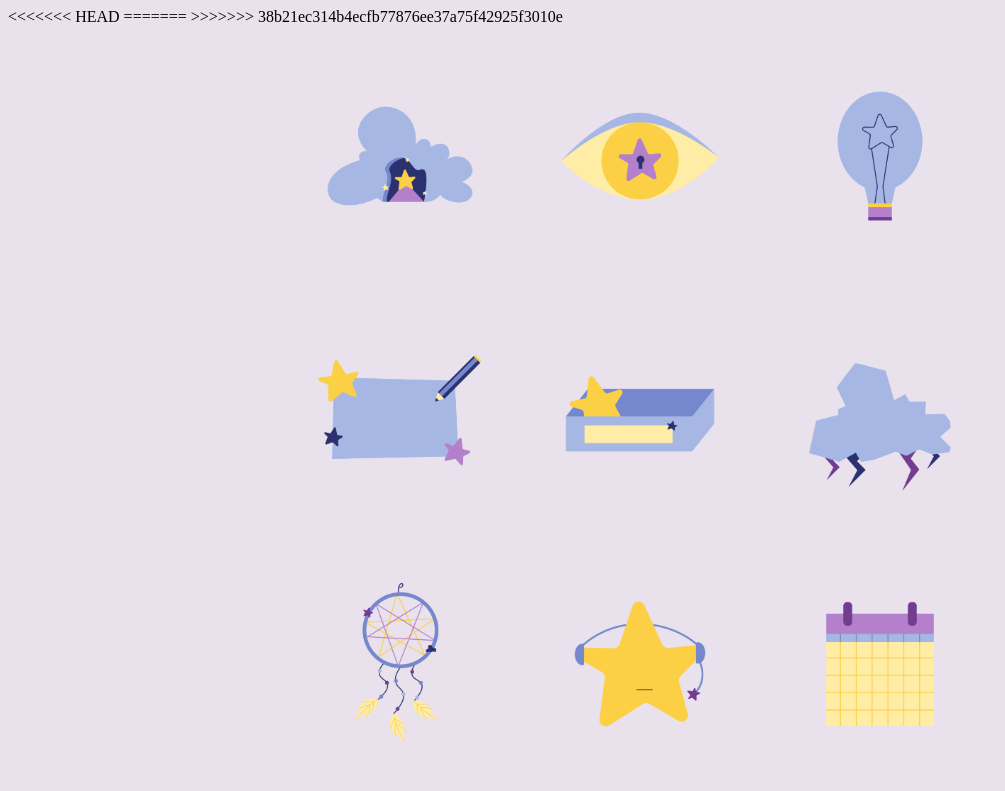
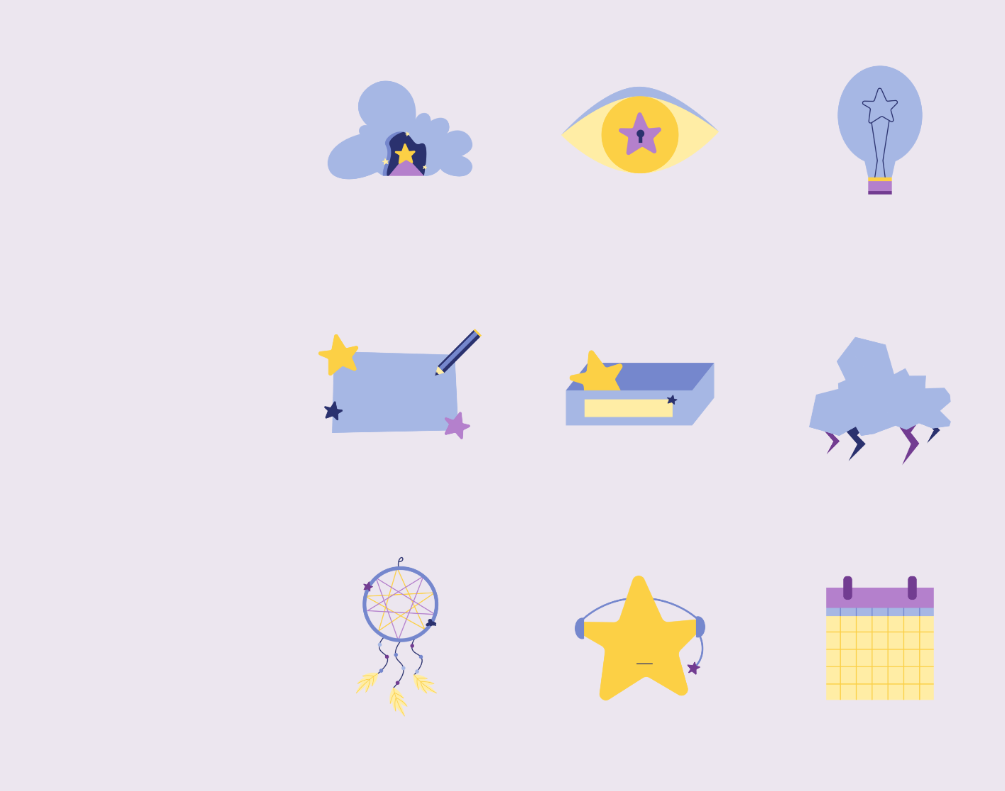
Before and after one commit to panpann2305/a2_icons, a plain HTML site: page public/index.html in a window 1280 px wide. Shown: the whole page, without its empty margins (0-1005 px from the left). Drawn offline with Linux system fonts and the light colour scheme.

Commit message:
removed weird "HEAD" message in index.html

```diff
--- a/public/index.html
+++ b/public/index.html
@@ -16,12 +16,8 @@
         </style>
     </head>
 
-<<<<<<< HEAD
-    <body style="background-color:rgb(233, 226, 236);"></body>
-=======
     <body style="background-color:rgb(236, 230, 239);"></body>
 
->>>>>>> 38b21ec314b4ecfb77876ee37a75f42925f3010e
         <div class="row">
             <div class="image-container"><img id="tunnel_id" src="image/A2/original/tunnel.png" height="200" width="200"/></div>
             <div class="image-container"><img id="eye_id" src="image/A2/original/eye.png" height="200" width="200"/></div>
```
